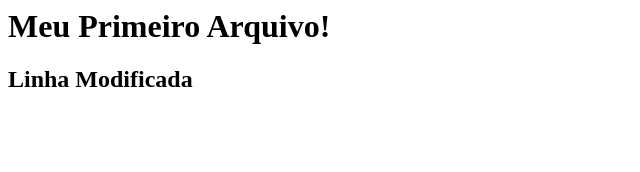
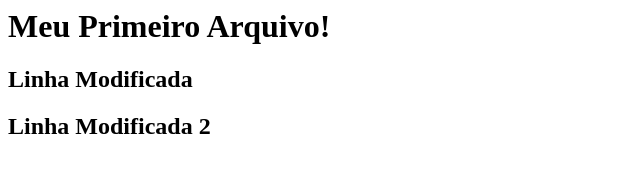
Before and after one commit to JhonatanRocha/meu_projeto_versionado, a plain HTML site: page index.html in a window 1280 px wide. Shown: the whole page, without its empty margins (0-640 px from the left). Drawn offline with Linux system fonts and the light colour scheme.

Commit message:
commit da adicionando a terceira linha

```diff
--- a/index.html
+++ b/index.html
@@ -2,5 +2,6 @@
 	<body>
 		<h1>Meu Primeiro Arquivo!</h1>
 		<h2>Linha Modificada</h2>
+		<h2>Linha Modificada 2</h2>
 	</body>
 </html>
```
